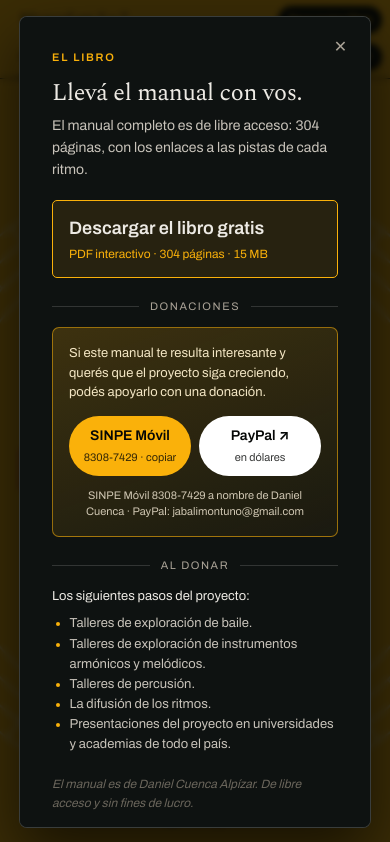
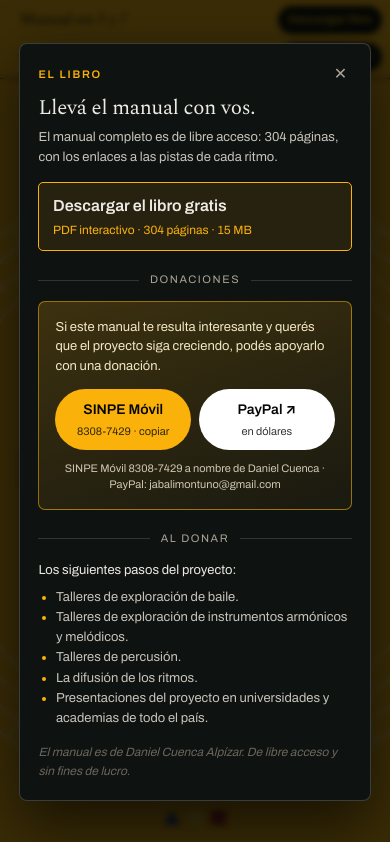
Before and after one commit to proyecto5y7/libro, a plain HTML site: page index.html in a window 390 px wide. Both pictures are taken after a click on the button "Descargar libro". Shown: the top 842 px of the page. Drawn offline with nearby package versions, Linux system fonts and the light colour scheme.

Commit message:
Update index.html

```diff
--- a/index.html
+++ b/index.html
@@ -528,7 +528,29 @@ input[type=range]{width:100%;accent-color:var(--azafran);height:26px}
 .opc-sub{font-size:.75rem;color:var(--gris-claro)}
 .opc-1 .opc-sub{color:var(--azafran)}
 .modal-pie{font-size:.75rem;color:var(--gris);margin:var(--e3) 0 0;font-style:italic}
-.modal{max-height:calc(100dvh - 2rem);overflow-y:auto}
+/* La ventana siempre cabe completa en pantalla, también en el teléfono con
+   las barras del navegador visibles (svh), y se desplaza por dentro. */
+.modal{
+  position:fixed;inset:0;margin:auto;height:fit-content;
+  max-height:calc(100vh - 1.5rem);max-height:calc(100svh - 1.5rem);
+  overflow-y:auto;overscroll-behavior:contain;-webkit-overflow-scrolling:touch
+}
+/* Mientras está abierta, la página de atrás no se mueve. */
+html:has(.modal[open]),html.modal-abierta{overflow:hidden}
+@media(max-width:559px){
+  .modal{width:calc(100vw - 1.5rem);padding:1.4rem 1.15rem 1.2rem}
+  .modal-tit{font-size:1.3rem;margin:.1rem 0 .4rem}
+  .modal-txt{font-size:.813rem;margin-bottom:.9rem}
+  .opc{padding:.65rem .85rem}
+  .opc-tit-grande{font-size:1rem}
+  .modal-sep{margin:.95rem 0 .6rem}
+  .donar-caja{padding:.8rem}
+  .donar-txt{font-size:.75rem;margin-bottom:.65rem}
+  .donar-btn{min-height:48px;padding:.5rem .4rem}
+  .donar-nota{font-size:.625rem;margin-top:.55rem}
+  .donar-fin,.donar-lista{font-size:.75rem}
+  .modal-pie{margin-top:.9rem}
+}
 /* Donaciones: separador con texto, recuadro amarillo y dos botones */
 .modal-sep{
   display:flex;align-items:center;gap:.7rem;margin:var(--e3) 0 var(--e2);
@@ -1995,6 +2017,9 @@ const PAYPAL        = "https://www.paypal.com/donate/?business=" + encodeURIComp
                   e.clientX < c.left || e.clientX > c.right;
     if(fuera) modal.close();
   });
+  /* Respaldo de html:has(...) para navegadores viejos. */
+  new MutationObserver(() => document.documentElement.classList.toggle("modal-abierta", modal.open))
+    .observe(modal, { attributes:true, attributeFilter:["open"] });
   modal.addEventListener("close", () => {
     quienAbrio.focus();
     /* Si se abrió por enlace (#donar / #descargar), se limpia para que al
```
